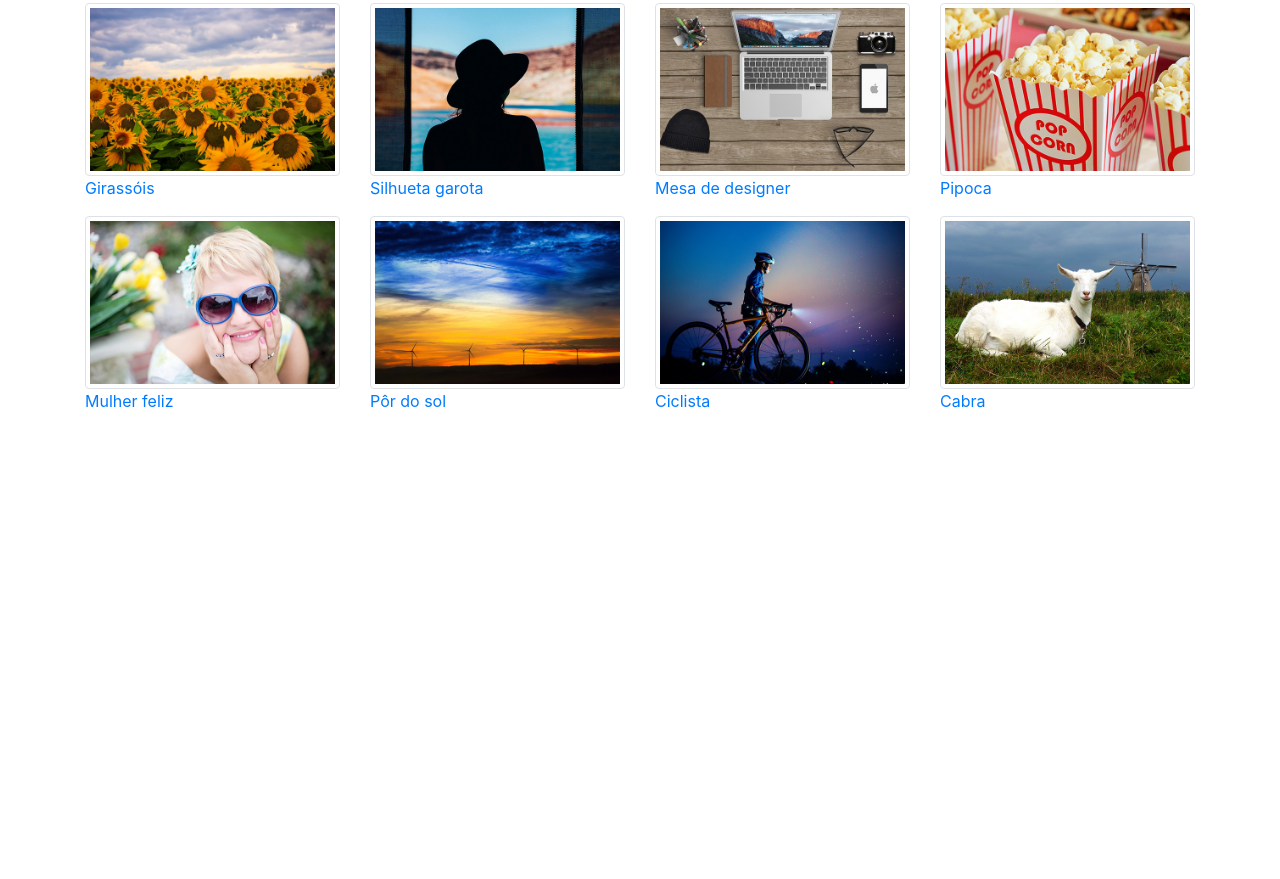
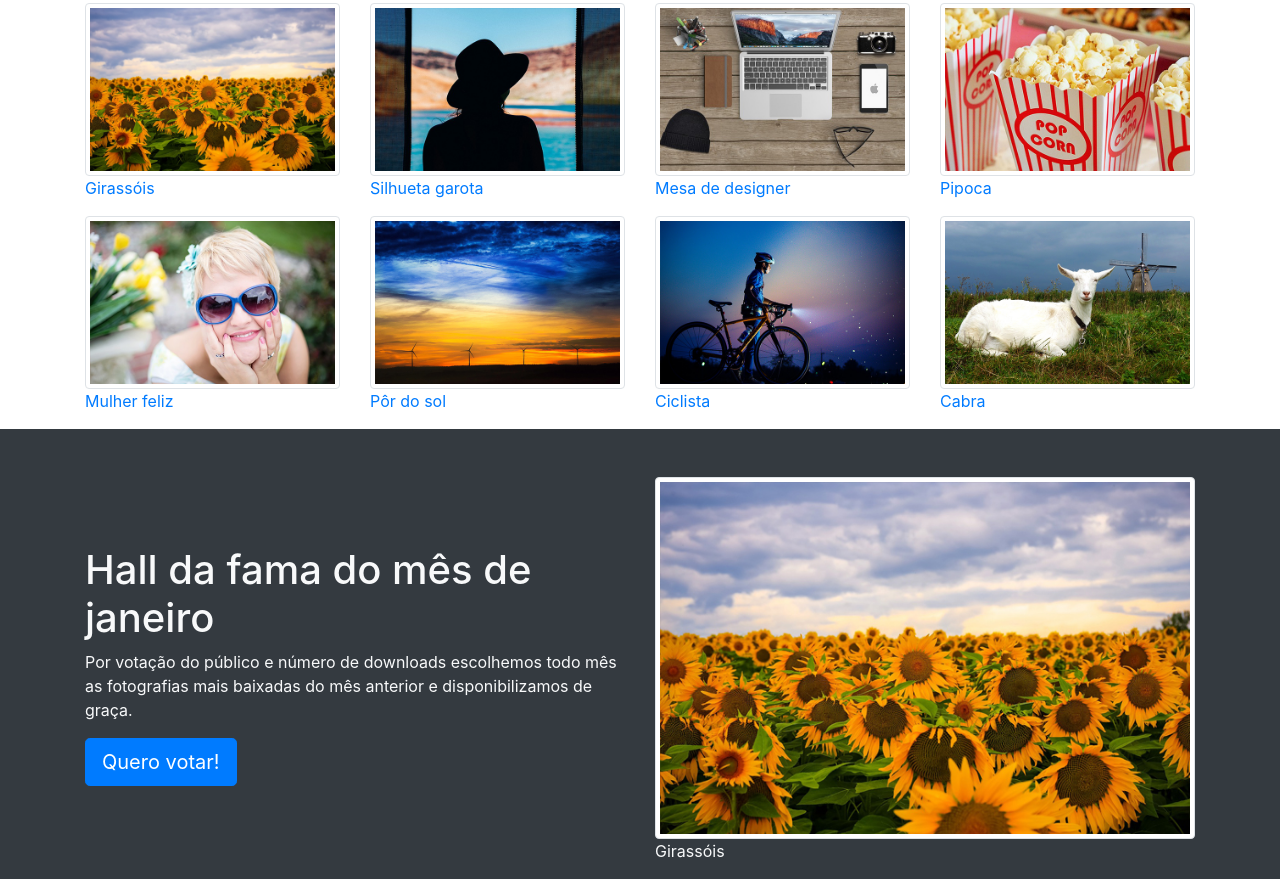
Before and after one commit to danieldhsd/projeto-better, a plain HTML site: page index.html in a window 1280 px wide. Shown: the part 433-1312 px from the top of the page. Before the commit the page ends 862 px from the top, so only its background shows below. Drawn offline with Linux system fonts and the light colour scheme.

Commit message:
Usando o flexbox do bootstrap

```diff
--- a/index.html
+++ b/index.html
@@ -122,6 +122,35 @@
 
       </div>
     </section>
+
+    <section class="hall bg-dark text-light pt-4">
+      <div class="container">
+        <div class="row d-flex align-items-center">
+          <div class="col-lg-6">
+            <h1>
+              Hall da fama do mês de janeiro
+            </h1>
+
+            <p>
+              Por votação do público e número de downloads escolhemos todo mês as fotografias mais baixadas do mês anterior e disponibilizamos de graça.
+            </p>
+
+            <button class="btn btn-lg btn-primary">
+              Quero votar!
+            </button>
+          </div>
+
+          <figure class="col-lg-6 mt-4">
+            <img class="img-fluid img-thumbnail" src="./img/girassois.jpg" alt="Girassóis no campo">
+            <figcaption>
+              Girassóis
+            </figcaption>
+          </figure>
+
+        </div> <!-- .row hall -->
+      </div> <!-- .container hall -->
+
+    </section>
   </main>
 
   <script src="./js/jquery.js"></script>
```
